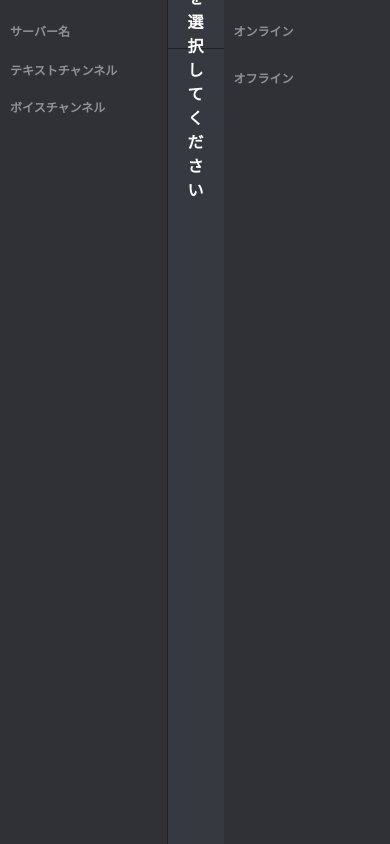
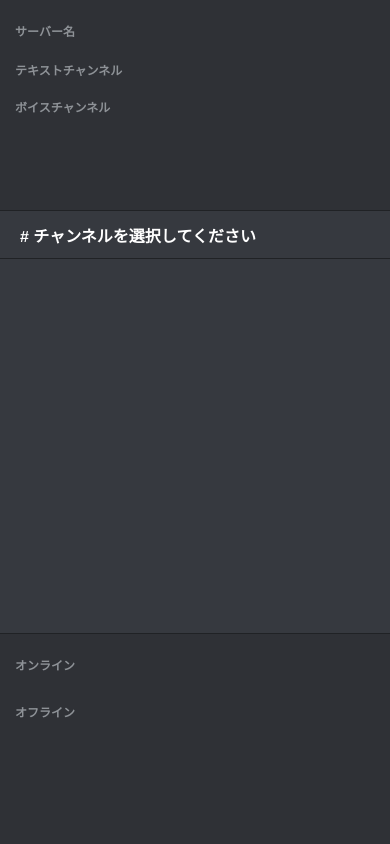
Before and after one commit to s2348830-commits/kansi, a website: page index.html in a window 390 px wide. Drawn offline with nearby package versions, Linux system fonts and the light colour scheme; no server answers.

Commit message:
Add files via upload

```diff
--- a/style.css
+++ b/style.css
@@ -1,3 +1,8 @@
+/* 全要素のサイズ計算を直感的にする設定（スマホでの横揺れ防止） */
+*, *::before, *::after {
+    box-sizing: border-box;
+}
+
 body {
     margin: 0;
     padding: 0;
@@ -72,6 +77,7 @@ h3 {
     display: flex;
     align-items: center;
     padding: 0 20px;
+    flex-shrink: 0; /* スマホでヘッダーが潰れないように設定 */
 }
 
 .chat-header h3 {
@@ -122,6 +128,7 @@ h3 {
     position: relative;
     width: 32px;
     height: 32px;
+    flex-shrink: 0;
 }
 
 .avatar {
@@ -156,9 +163,9 @@ h3 {
     align-self: flex-start;
 }
 
-/* --- 追加：ボイスチャンネルの参加者用スタイル --- */
+/* ボイスチャンネルの参加者用スタイル */
 .voice-members-list {
-    padding-left: 20px; /* ボイスチャンネル名より一段右に下げる */
+    padding-left: 20px;
     margin-bottom: 8px;
     display: flex;
     flex-direction: column;
@@ -186,3 +193,41 @@ h3 {
     border-radius: 50%;
     object-fit: cover;
 }
+
+
+/* =========================================
+   スマホ・タブレット用レスポンシブデザイン
+   （画面幅が768px以下の場合に適用）
+========================================= */
+@media screen and (max-width: 768px) {
+    .container {
+        /* 横並びから縦積みに変更 */
+        flex-direction: column;
+    }
+
+    .sidebar {
+        width: 100%; /* サイドバーを画面幅いっぱいに */
+        padding: 10px 15px; /* スマホでタップしやすいように余白を確保 */
+    }
+
+    .channels-sidebar {
+        height: 25vh; /* 画面全体の25%の高さにしてスクロールさせる */
+        border-right: none;
+        border-bottom: 1px solid #202225;
+    }
+
+    .chat-area {
+        flex: 1; /* 残りの高さをすべてチャットエリアに割り当て */
+        height: 50vh;
+    }
+
+    .members-sidebar {
+        height: 25vh; /* 画面全体の25%の高さ */
+        border-top: 1px solid #202225;
+    }
+
+    /* スマホ画面だと画像が大きすぎる場合があるので制限 */
+    .message-attachment {
+        max-height: 200px;
+    }
+}
```
